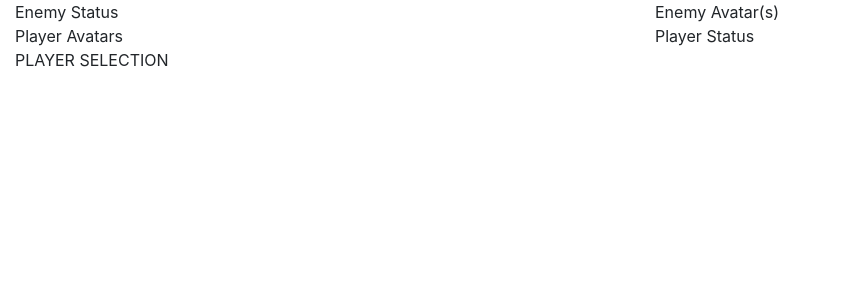
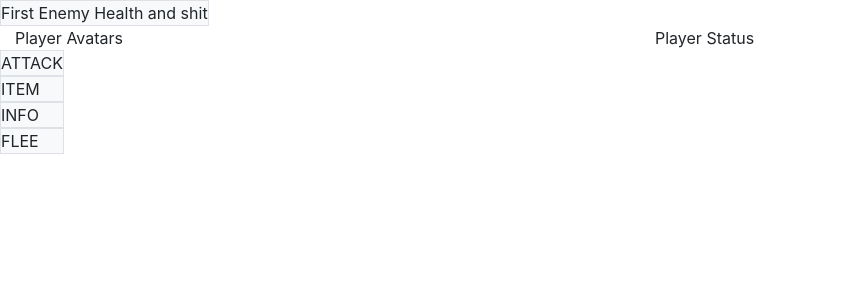
Before and after one commit to jeremygill87/Beyond-the-Horizon, a React (Create React App) app: page / in a window 1280 px wide. Shown: the top 300 px of the page, without its empty margins (0-841 px from the left). Built offline with nearby package versions, Linux system fonts and the light colour scheme.

Commit message:
Added CSS files
CSS files for Background and Enemy Status.  Nothing configured or stylized yet

```diff
--- a/src/App.js
+++ b/src/App.js
@@ -1,7 +1,7 @@
 import React, { Component } from 'react';
 import Background from './components/BattleBoxes/Background'
 
-class App extends React.Component {
+class App extends Component {
   render() {
     return (
       <div className='App'>
--- a/src/components/BattleBoxes/Background.js
+++ b/src/components/BattleBoxes/Background.js
@@ -1,20 +1,26 @@
 import React, { Component } from 'react';
-import { Col, Row, Container } from 'react-bootstrap'
+import { Col, Row, Container, Stack } from 'react-bootstrap';
 
-class Background extends React.Component {
+class Background extends Component {
     render() {
         return (
             <Container fluid>
         <Row>
-            <Col>Enemy Status</Col>
-            <Col>Enemy Avatar(s)</Col>
+            <Stack>
+                <div className='bg-light border'>First Enemy Health and shit</div>
+            </Stack>
         </Row>
         <Row>
             <Col>Player Avatars</Col>
             <Col>Player Status</Col>
         </Row>
         <Row>
-            <Col>PLAYER SELECTION</Col>
+            <Stack direction='horizontal' gap={8}>
+                <div className='bg-light border'>ATTACK</div>
+                <div className='bg-light border'>ITEM</div>
+                <div className='bg-light border'>INFO</div>
+                <div className='bg-light border'>FLEE</div>
+            </Stack>
         </Row>
     </Container>
         )
```
Also changed, not shown: src/components/BattleBoxes/Background.css (added), src/components/BattleBoxes/EnemyStatus.css (added).
